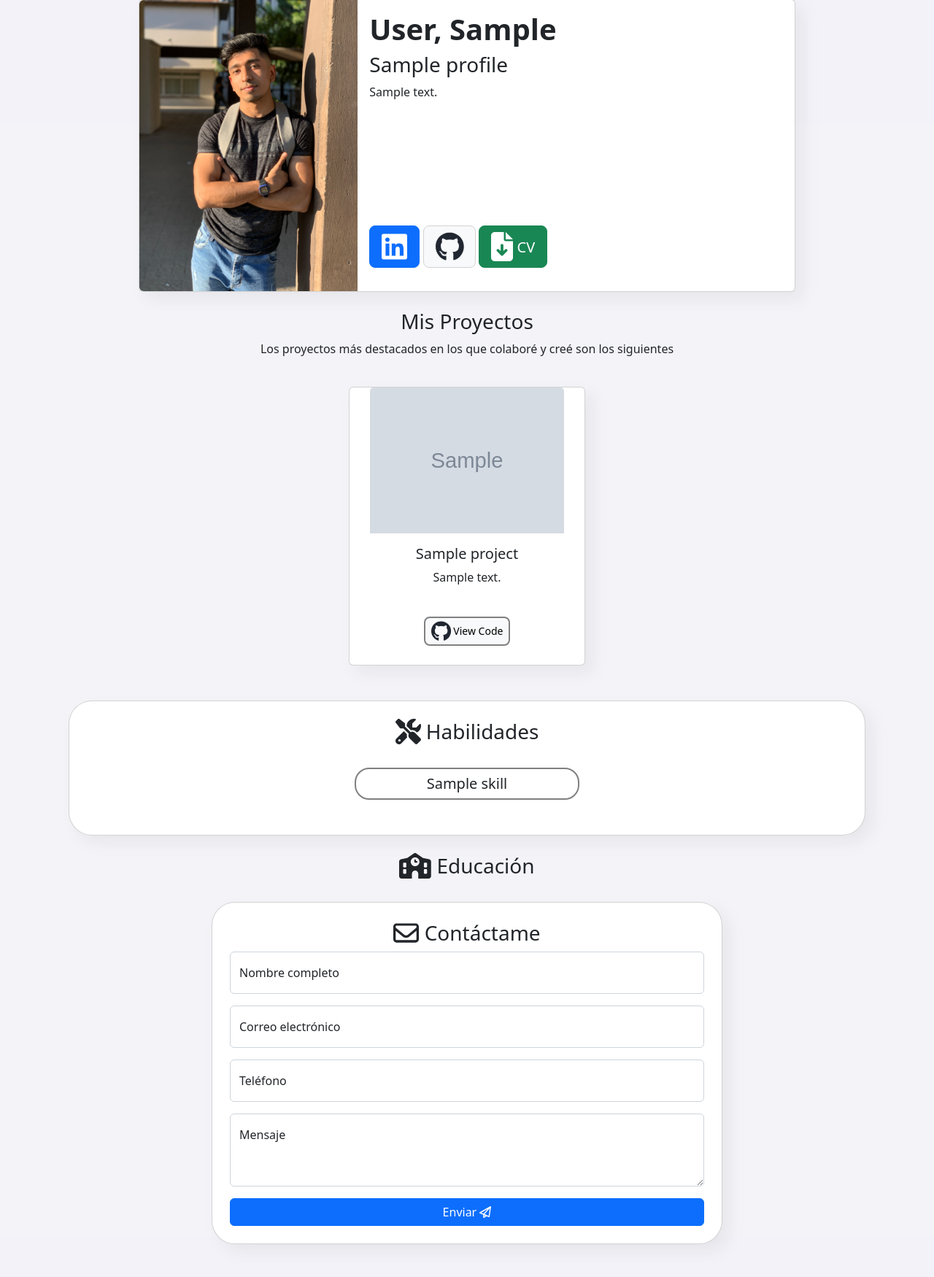
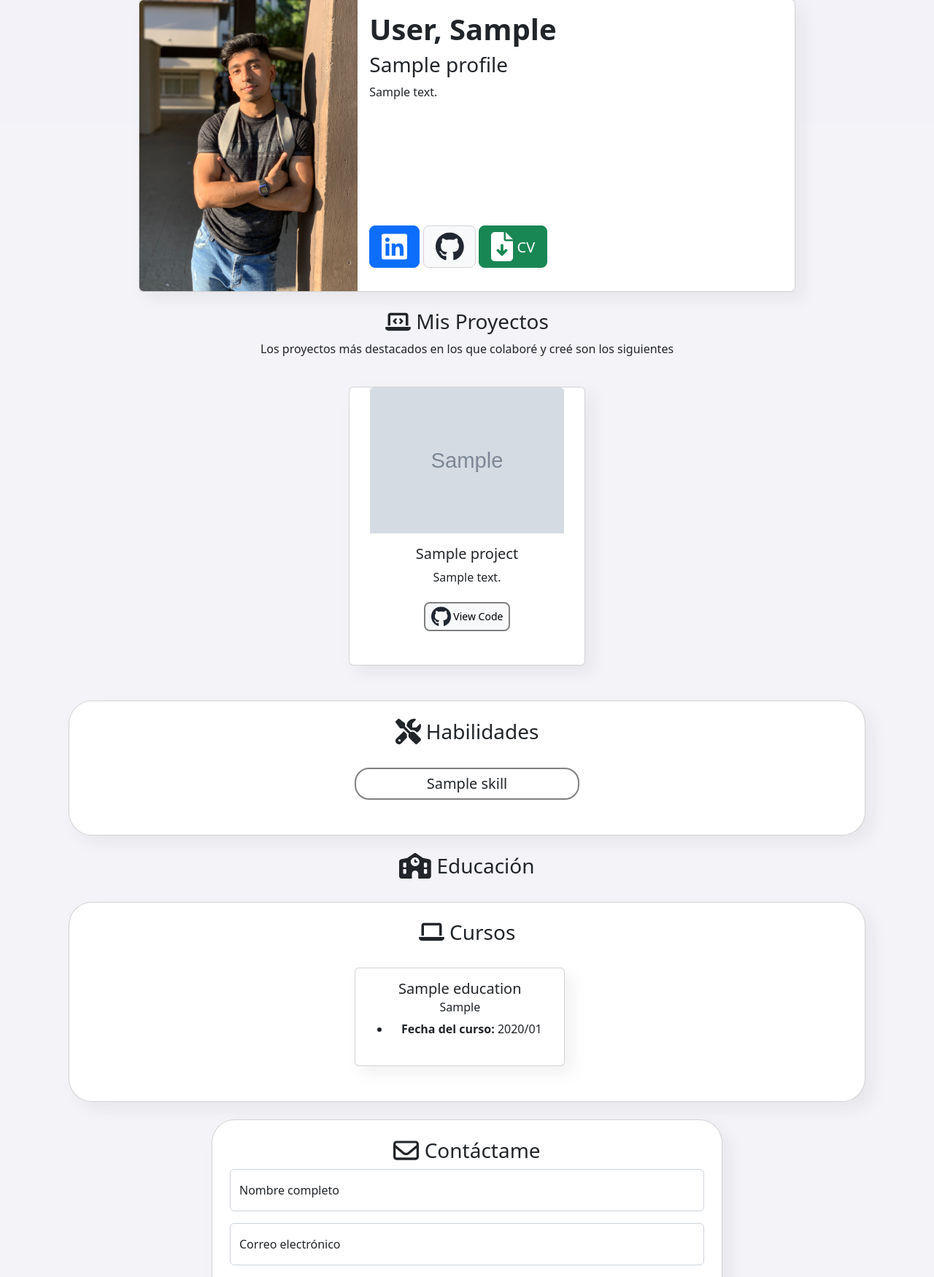
Before and after one commit to AugustP748/MyPortfolio, a Django app: page / in a window 1280 px wide. Shown: the part 84-1834 px from the top of the page at 73% size. Run offline with Django 4.2, Linux system fonts and the light colour scheme; tables that the repository leaves empty hold one stand-in row (values such as "Sample post"); grey boxes marked "Sample" are stand-in pictures; some libraries are stand-ins or nearby versions.

Commit message:
Vista seccion educación y model mejorados, seccion curso en desarrollo

```diff
--- a/MyPortfolio/Portfolio/static/css/style.css
+++ b/MyPortfolio/Portfolio/static/css/style.css
@@ -45,7 +45,7 @@
 
 .card-text {
   /* SE ENCUENTRA EN CARD PROJECT, CARD EXPER Y EDUC*/
-  height: 50px;
+  height: 30px;
   width: auto;
 }
 
--- a/MyPortfolio/Portfolio/templates/home.html
+++ b/MyPortfolio/Portfolio/templates/home.html
@@ -45,7 +45,7 @@
     <section id="section-projects" class="row my-4 text-center justify-content-center" data-aos="zoom-in">
 
         <div>
-            <h3>Mis Proyectos</h3>
+            <h3><i class="fa-solid fa-laptop-code"></i> Mis Proyectos</h3>
             <p>Los proyectos más destacados en los que colaboré y creé son los siguientes</p>
         </div>
 
@@ -93,33 +93,10 @@
                     {% endfor %}
                   {% endif %}
 
-
                 </div>
-
           </div>
     </section>
 
-<!-- #content
-    <section id="section-tech" data-aos="fade-up" data-aos-anchor-placement="bottom-bottom" class="my-4">
-        <div class="card text-center rounded-5 p-4">
-
-                <h3><i class="fa-solid fa-code fa-lg"></i> Lenguajes de Programación</h3>
-                <div class=" row justify-content-center">
-                    {% if technologies %}
-                        {% for tech in technologies %}
-                            <div class="col-md-4 p-4">
-                                <div class="container-skill-lang element-transition">
-                                    <h5 class="card-title py-2 m-0">{{tech.name_Tech}}</h5>
-                                </div>
-                            </div>
-                        {% endfor %}
-                    {% else %}
-                        <h5 class="card-title">There's any technology here, back soon!</h5>
-                    {% endif %}
-                </div>
-
-          </div>
-    </section>  -->
 <!-- #content
     <section id="section-experience" class="row my-4 text-center justify-content-center" data-aos="fade-up">
         <h3><i class="fa-solid fa-briefcase fa-lg"></i> Experiencia</h3>
@@ -170,40 +147,68 @@
     </section>
   -->
 
-    <section id="section-education" class="row my-4 text-center justify-content-center" data-aos="fade-up">
-        <h3><i class="fa-solid fa-school fa-lg"></i> Educaci&oacuten</h3>
-
+    <section id="section-education" class="row my-4  justify-content-center" data-aos="fade-up">
+      <div class="text-center">
+       <h3><i class="fa-solid fa-school fa-lg"></i> Educaci&oacuten</h3>
+      </div>
         {% if education %}
           {% for educ in education %}
-            <div class="card mb-3 card-exp-educ" style="max-width: 700px;">
-              <div class="row">
-                <div class="col-md-4">
-                  <div class="container text-center mb-4 mb-lg-0 m-4 p-2">
+          <div class="card mb-3" style="max-width: 700px;">
+            <div class="row">
+              <div class="col-md-4 p-0">
+                <img style="height: 100%; width: 100%; margin:auto;"
+                src="{{educ.imagenEduc.url}}" class="img-fluid" alt="...">
+              </div>
+              <div class="col-md-8 p-0">
+                <div class="card-body">
+                  <div class="text-center">
+                    <h5 class="card-title">{{educ.institute}}</h5>
+                  </div>
+                  <ul>
+                    <li class="card-text"><strong>Carrera:</strong> {{educ.title}}</li>
+                    <li class="card-text"><strong>Fecha de inicio:</strong> {{educ.start_date|date:"Y/m"}}</li>
                     {% if educ.end_date is null %}
-                      <p class="text-info fw-bolder mb-2 m-2">{{educ.start_date|date:"Y/m"}} - Presente</p>
+                      <li class="card-text"><strong>Fecha de fin esperada:</strong> Presente</li>
                     {% else %}
-                      <p class="text-info fw-bolder mb-2 m-2">{{educ.start_date|date:"Y/m"}}-{{educ.end_date|date:"Y/m"}}</p>
+                      <li class="card-text"><strong>Fecha de fin esperada:</strong> {{educ.end_date|date:"Y/m"}}</li>
                     {% endif %}
-                      <p class="small fw-bolder m-0"><strong>{{educ.title}}</strong></p>
-                      <p class="small text-muted m-0">{{educ.institute}}</p>
-                  </div>
-                </div>
-                <div class="col-md-8">
-                  <div class="card-body card-size-body ">
-                    <!--<h5 class="card-title">Card title</h5>-->
-                    <p class="card-text m-2">Lorem ipsum dolor sit amet consectetur adipisicing elit.
-                      Delectus laudantium, voluptatem quis repellendus eaque sit animi illo ipsam
-                      amet officiis corporis sed aliquam non voluptate corrupti excepturi maxime
-                      porro fuga.</p>
-
-                  </div>
+                  </ul>
                 </div>
               </div>
             </div>
+          </div>
           {% endfor %}
         {% endif %}
 
     </section>
+
+<section class="section-courses" data-aos="fade-up" data-aos-anchor-placement="bottom-bottom">
+    <div class="card text-center rounded-5 p-4">
+
+      <h3 class="card-title"><i class="fa-solid fa-laptop"></i> Cursos</h3>
+        <div class=" row justify-content-center">
+
+          {% if courses %}
+            {% for course in courses %}
+              <div class="col-md-4 p-4">
+                <div class="card" style="width: 18rem;">
+                  <div class="card-body">
+                    <h5 class="card-title">{{course.title}}</h5>
+                    <h6 class="card-subtitle mb-2 text-body-secondary">{{course.institute}}</h6>
+                    <ul>
+                      <li class="card-text"><strong>Fecha del curso:</strong> {{course.start_date|date:"Y/m"}}</li>
+
+                    </ul>
+                  </div>
+                </div>
+              </div>
+            {% endfor %}
+          {% endif %}
+
+
+        </div>
+      </div>
+</section>
 
 
     <section id="section-contact" class="row my-4 text-center justify-content-center" data-aos="flip-right">
--- a/MyPortfolio/Portfolio/views.py
+++ b/MyPortfolio/Portfolio/views.py
@@ -27,8 +27,8 @@
     context['Are_All_Not_Visible'] = not Project.objects.filter(~Q(visible=False)).exists()
     context['profiles'] = get_object_or_404(Profile, pk=1)
     context['skills'] = Skill.objects.all()
-    context['education'] = Education.objects.filter(course=False)
-    context['courses'] = Education.objects.filter(course=True)
+    context['education'] = Education.objects.filter(course=False,visible=True)
+    context['courses'] = Education.objects.filter(course=True,visible=True)
     return render(request,'home.html',context=context)
 
 
--- a/MyPortfolio/Profile/models.py
+++ b/MyPortfolio/Profile/models.py
@@ -60,7 +60,7 @@
     start_date=models.DateField(blank=True, null=True)
     end_date=models.DateField(blank=True, null=True)
     description=models.TextField(blank=True, null=True)
-    certificate=models.FileField(upload_to='profile/files/education',blank=True, null=True)
+    imagenEduc=models.FileField(upload_to='profile/files/education',blank=True, null=True)
     course=models.BooleanField(default=True)
     visible=models.BooleanField(default=True)
     created=models.DateTimeField(auto_now_add=True)
```
Also changed, not shown: MyPortfolio/Profile/migrations/0007_rename_certificate_education_imageneduc.py (added).
